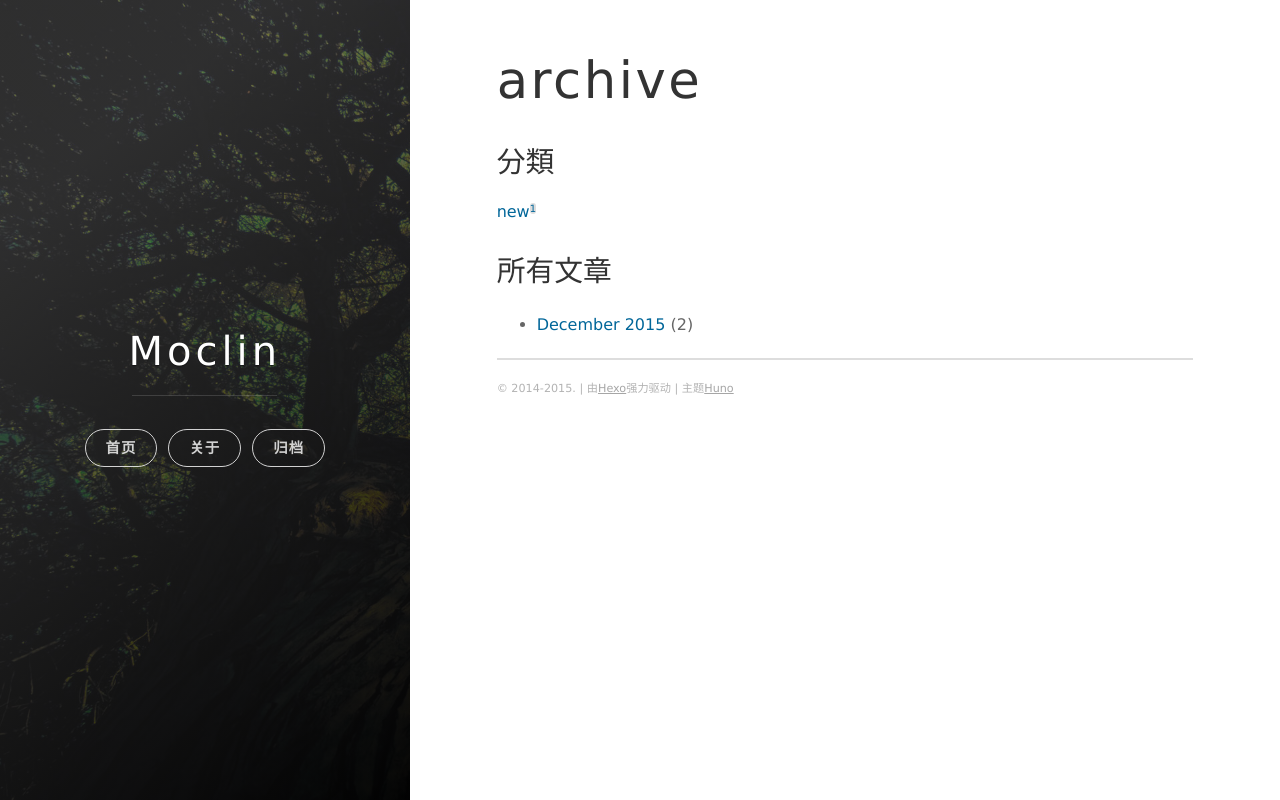
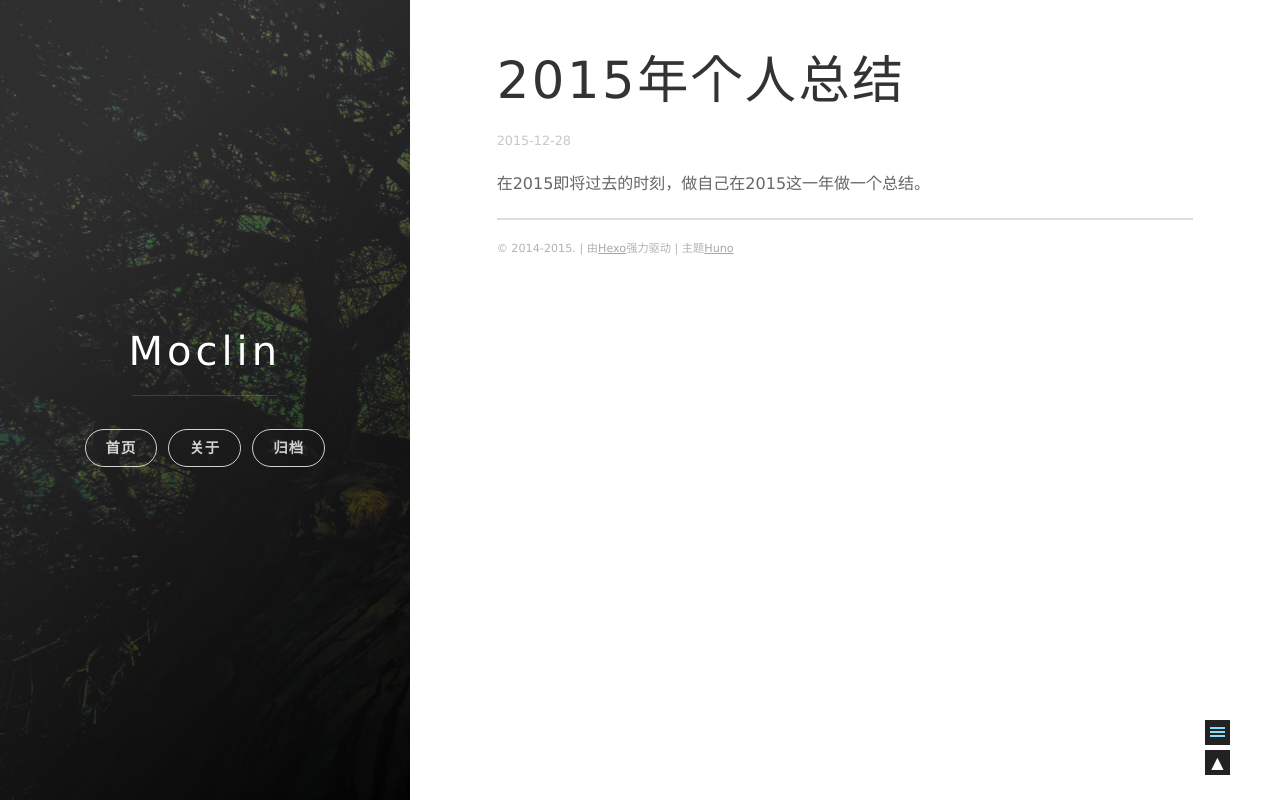
Before and after one commit to moclin/moclin.github.io, a plain HTML site: page 2015/12/28/2015summary/index.html in a window 1280 px wide. Drawn offline with nearby package versions, Linux system fonts and the light colour scheme; some packages are replaced by stand-ins of ours.

Commit message:
Site updated: 2015-12-28 19:45:33

```diff
--- a/archive/index.html
+++ b/2015/12/28/2015summary/index.html
@@ -7,7 +7,7 @@
 
 
     <title>
-      archive
+      2015年个人总结 | Moclin
     </title>
 
     <meta name="viewport" content="width=device-width, initial-scale=1, maximum-scale=1, user-scalable=no">
@@ -16,16 +16,16 @@
 
 
 
-    <meta name="description">
-<meta property="og:type" content="website">
-<meta property="og:title" content="archive">
-<meta property="og:url" content="http://yoursite.com/archive/index.html">
+    <meta name="description" content="在2015即将过去的时刻，做自己在2015这一年做一个总结。">
+<meta property="og:type" content="article">
+<meta property="og:title" content="2015年个人总结 | Moclin">
+<meta property="og:url" content="http://yoursite.com/2015/12/28/2015summary/index.html">
 <meta property="og:site_name" content="Moclin">
-<meta property="og:description">
-<meta property="og:updated_time" content="2015-12-20T13:02:25.000Z">
+<meta property="og:description" content="在2015即将过去的时刻，做自己在2015这一年做一个总结。">
+<meta property="og:updated_time" content="2015-12-28T11:45:27.000Z">
 <meta name="twitter:card" content="summary">
-<meta name="twitter:title" content="archive">
-<meta name="twitter:description">
+<meta name="twitter:title" content="2015年个人总结 | Moclin">
+<meta name="twitter:description" content="在2015即将过去的时刻，做自己在2015这一年做一个总结。">
 
 
 
@@ -147,41 +147,36 @@ classes that you can use:
 
   <header class="post-header">
 
-    <h1 class="post-title">archive</h1>
-
-    <section id="post-content" class="article-content post">
-
-    </section>
+    <h1 class="post-title">2015年个人总结</h1>
 
 
-  </header>
 
-</article>
+    <div class="post-meta">
+      <time datetime="2015-12-28" class="post-meta__date date">2015-12-28</time>
 
-<div class="archive-meta">
-
-
-    <h3>分類</h3>
-
-    <div class="categorieslist">
-
-
-            <span><a href="/categories/new/" title="new">new<sup>1</sup></a></span>
-
-
-     </div>
+      <span class="post-meta__tags tags">
 
 
 
 
 
-    <h3>所有文章</h3>
-    <div class="archiveslist">
-      <ul class="archive-list"><li class="archive-list-item"><a class="archive-list-link" href="/archives/2015/12/">December 2015</a><span class="archive-list-count">2</span></li></ul>
+      </span>
     </div>
 
 
-</div>
+
+  </header>
+
+  <section id="post-content" class="article-content post">
+    <p>在2015即将过去的时刻，做自己在2015这一年做一个总结。</p>
+
+  </section>
+
+
+
+</article>
+
+
             <footer class="footer">
 
     <span class="footer__copyright">&copy; 2014-2015. | 由<a href="https://hexo.io/">Hexo</a>强力驱动 | 主题<a href="https://github.com/someus/huno">Huno</a></span>
@@ -210,6 +205,18 @@ classes that you can use:
 
 
 
+    <script src="/js/awesome-toc.min.js"></script>
+    <script>
+        $(document).ready(function(){
+            $.awesome_toc({
+                overlay: true,
+                contentId: "post-content",
+            });
+        });
+    </script>
+
+
+
 
     <!--kill ie6 -->
 <!--[if IE 6]>
```
Also changed, not shown: archives/2015/12/index.html (+18 -0 lines), archives/2015/index.html (+18 -0 lines), archives/index.html (+18 -0 lines), index.html (+18 -0 lines).
